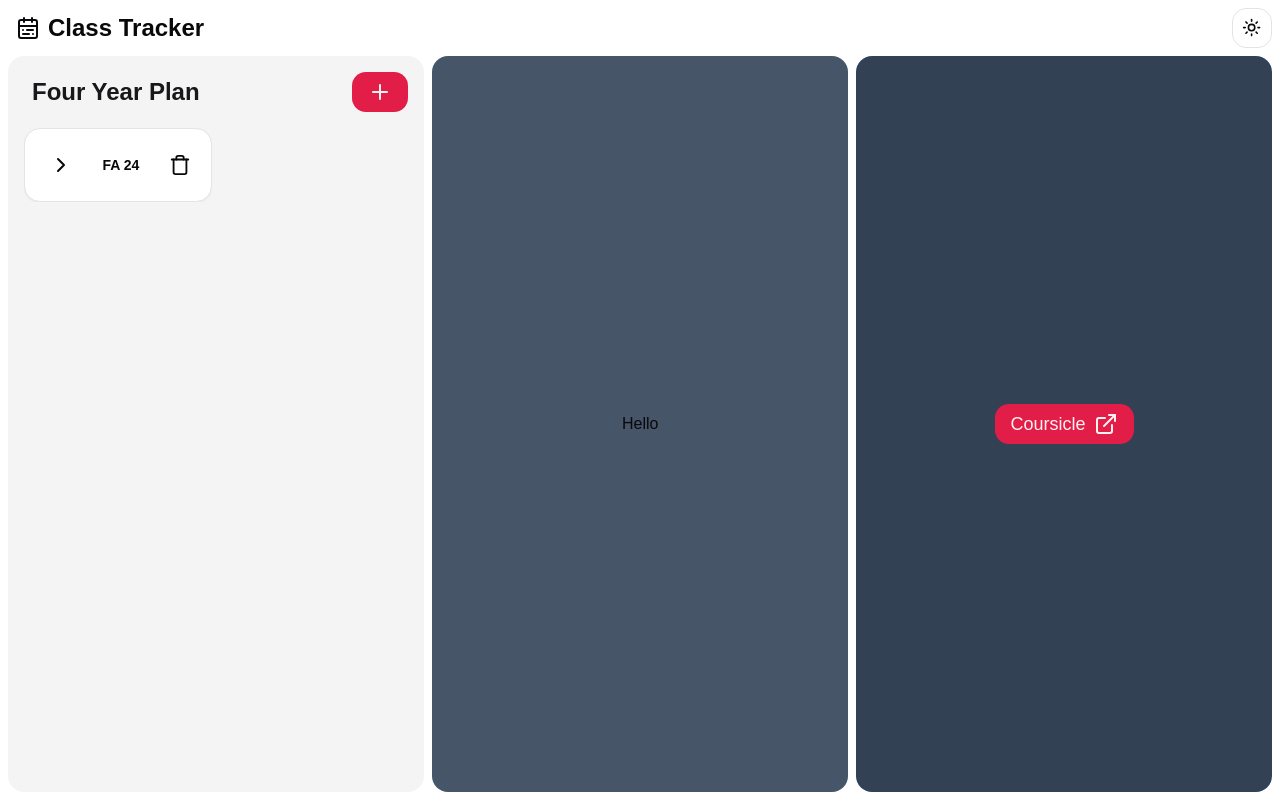
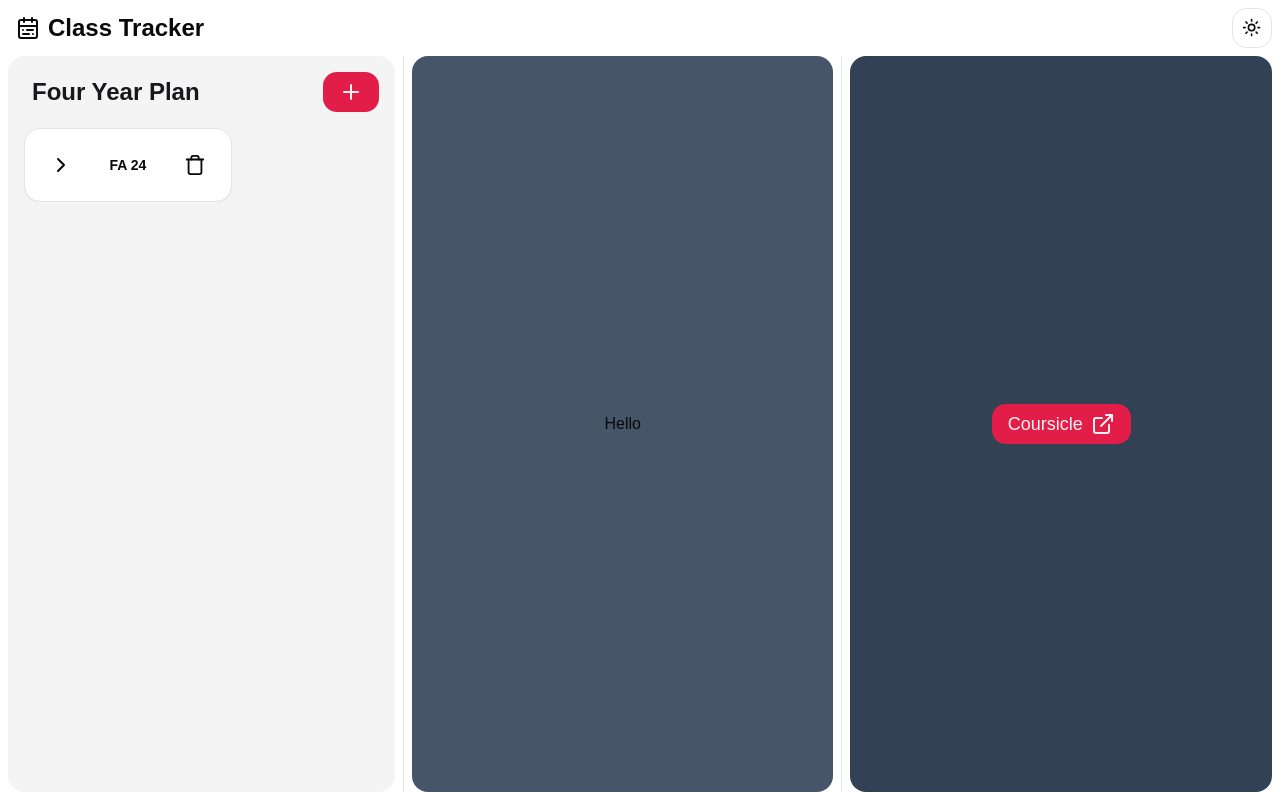
Before and after one commit to dtsivkovski/class-tracker, a Next.js app: page / in a window 1280 px wide. Built offline with nearby package versions, Linux system fonts and the light colour scheme.

Commit message:
resizeables

```diff
--- a/app/_components/_classestaken/semestercard.tsx
+++ b/app/_components/_classestaken/semestercard.tsx
@@ -63,8 +63,14 @@
         onUpdate(updatedSemester);
     };
 
+    const handleFormKeyDown = (event: KeyboardEvent<HTMLInputElement>) => {
+        if (event.key === 'Enter') {
+            event.currentTarget.blur();
+        }
+    };
+
     return (
-        <div className="flex flex-col text-start w-[49%] overflow-scroll">
+        <div className="flex flex-col text-start overflow-scroll w-52">
             <Card className="w-full p-4">
                 <div className="flex flex-row justify-between items-center">
                     <Button variant="ghost" className="py-4 px-2" onClick={toggleDropdown}>
@@ -77,6 +83,7 @@
                             value={localSemester.name}
                             className="w-20 p-2 rounded text-center"
                             onChange={(e: ChangeEvent<HTMLInputElement>) => handleSemesterNameChange(e.target.value)}
+                            onKeyDown={handleFormKeyDown}
                         />
                     </h2>
                     <Button variant="ghost" className="py-4 px-2 w-10" onClick={onDelete}>
@@ -88,8 +95,8 @@
                         <Table>
                             <TableHeader>
                                 <TableRow>
-                                    <TableHead>Course Code</TableHead>
-                                    <TableHead className="w-6">Credits</TableHead>
+                                    <TableHead className="h-6 p-1 pr-4">Course Code</TableHead>
+                                    <TableHead className="h-6 p-1 pr-4 w-6">Credits</TableHead>
                                 </TableRow>
                             </TableHeader>
                             <TableBody>
@@ -103,6 +110,7 @@
                                                 onChange={(e) => handleInputChange(rowIndex, 'col1', e.target.value)}
                                                 className="w-full p-2 h-4 rounded"
                                                 placeholder="FFC 100"
+                                                onKeyDown={handleFormKeyDown}
                                             />
                                         </TableCell>
                                         <TableCell className="h-8 p-1 w-8 grid grid-flow-col gap-x-2 align-center content-center justify-center">
@@ -113,6 +121,7 @@
                                                 onChange={(e) => handleInputChange(rowIndex, 'col2', e.target.value)}
                                                 className="w-8 p-2 ml-6 h-4 rounded"
                                                 placeholder="3"
+                                                onKeyDown={handleFormKeyDown}
                                             />
                                             <Trash className="cursor-pointer" size={20} onClick={() => handleDeleteRow(rowIndex)} />
                                         </TableCell>
--- a/app/page.tsx
+++ b/app/page.tsx
@@ -3,33 +3,42 @@
 import ClassesTaken from "./_components/_classestaken/classestaken";
 import { Button } from "@/components/ui/button";
 import Link from "next/link";
+import { ResizableHandle, ResizablePanel, ResizablePanelGroup } from "@/components/ui/resizable";
 
 
 export default function Home() {
 
   return (
     <>
-      <div className="flex flex-col items-center justify-center h-screen bg-background">
-      <div className="flex flex-row items-center justify-between w-full p-2 pb-0">
+      <div className="flex flex-col items-center justify-center h-screen bg-background pb-2">
+      <div className="flex flex-row items-center justify-between w-full p-2">
         <div className="text-2xl font-bold text-foreground px-2 gap-x-2 flex flex-row cursor-default">
           <CalendarRange className="translate-y-1" />Class Tracker</div>
         <ModeToggle />
       </div>
-      <div className="flex flex-row items-center justify-center h-full w-full p-2 gap-x-2">
-        <div className="flex bg-secondary text-secondary-foreground h-full p-4 flex-col rounded-lg items-center justify-center basis-1/3">
+      <ResizablePanelGroup direction="horizontal" className="h-full">
+        <ResizablePanel defaultSize={23}>
+        <div className="flex bg-secondary text-secondary-foreground h-full p-4 mx-2 flex-col rounded-lg items-center justify-center basis-1/2">
           <ClassesTaken />
         </div>
-        <div className="flex bg-slate-600 h-full flex-col rounded-lg items-center justify-center basis-1/3">
+        </ResizablePanel>
+        <ResizableHandle />
+        <ResizablePanel defaultSize={25}>
+          <div className="flex bg-slate-600 h-full flex-col rounded-lg p-4 mx-2 items-center justify-center basis-1/4">
             Hello
           </div>
-        <div className="flex bg-slate-700 h-full flex-col rounded-lg items-center justify-center basis-1/3">
-          <Link href="https://www.coursicle.com/chapman/">
+        </ResizablePanel>
+        <ResizableHandle />
+        <ResizablePanel defaultSize={25}>
+          <div className="flex bg-slate-700 h-full flex-col rounded-lg p-4 mx-2 items-center justify-center basis-1/4">
+            <Link href="https://www.coursicle.com/chapman/" target="_blank">
             <Button variant="default" className="flex flex-row gap-x-2">
               <p className="text-lg">Coursicle</p> <ExternalLink className="" />
             </Button>
             </Link>
           </div>
-      </div>
+        </ResizablePanel>
+      </ResizablePanelGroup>
       </div>
     </>
   );
--- /dev/null
+++ b/components/ui/resizable.tsx
@@ -0,0 +1,45 @@
+"use client"
+
+import { GripVertical } from "lucide-react"
+import * as ResizablePrimitive from "react-resizable-panels"
+
+import { cn } from "@/lib/utils"
+
+const ResizablePanelGroup = ({
+  className,
+  ...props
+}: React.ComponentProps<typeof ResizablePrimitive.PanelGroup>) => (
+  <ResizablePrimitive.PanelGroup
+    className={cn(
+      "flex h-full w-full data-[panel-group-direction=vertical]:flex-col",
+      className
+    )}
+    {...props}
+  />
+)
+
+const ResizablePanel = ResizablePrimitive.Panel
+
+const ResizableHandle = ({
+  withHandle,
+  className,
+  ...props
+}: React.ComponentProps<typeof ResizablePrimitive.PanelResizeHandle> & {
+  withHandle?: boolean
+}) => (
+  <ResizablePrimitive.PanelResizeHandle
+    className={cn(
+      "relative flex w-px items-center justify-center bg-border after:absolute after:inset-y-0 after:left-1/2 after:w-1 after:-translate-x-1/2 focus-visible:outline-none focus-visible:ring-1 focus-visible:ring-ring focus-visible:ring-offset-1 data-[panel-group-direction=vertical]:h-px data-[panel-group-direction=vertical]:w-full data-[panel-group-direction=vertical]:after:left-0 data-[panel-group-direction=vertical]:after:h-1 data-[panel-group-direction=vertical]:after:w-full data-[panel-group-direction=vertical]:after:-translate-y-1/2 data-[panel-group-direction=vertical]:after:translate-x-0 [&[data-panel-group-direction=vertical]>div]:rotate-90",
+      className
+    )}
+    {...props}
+  >
+    {withHandle && (
+      <div className="z-10 flex h-4 w-3 items-center justify-center rounded-sm border bg-border">
+        <GripVertical className="h-2.5 w-2.5" />
+      </div>
+    )}
+  </ResizablePrimitive.PanelResizeHandle>
+)
+
+export { ResizablePanelGroup, ResizablePanel, ResizableHandle }
--- a/package.json
+++ b/package.json
@@ -18,6 +18,7 @@
     "next-themes": "^0.3.0",
     "react": "^18",
     "react-dom": "^18",
+    "react-resizable-panels": "^2.1.4",
     "tailwind-merge": "^2.5.4",
     "tailwindcss-animate": "^1.0.7"
   },
```
Also changed, not shown: 1 other file (tests, documents, lock files or other folders). Lines whose indentation alone changed are shown as unchanged.
